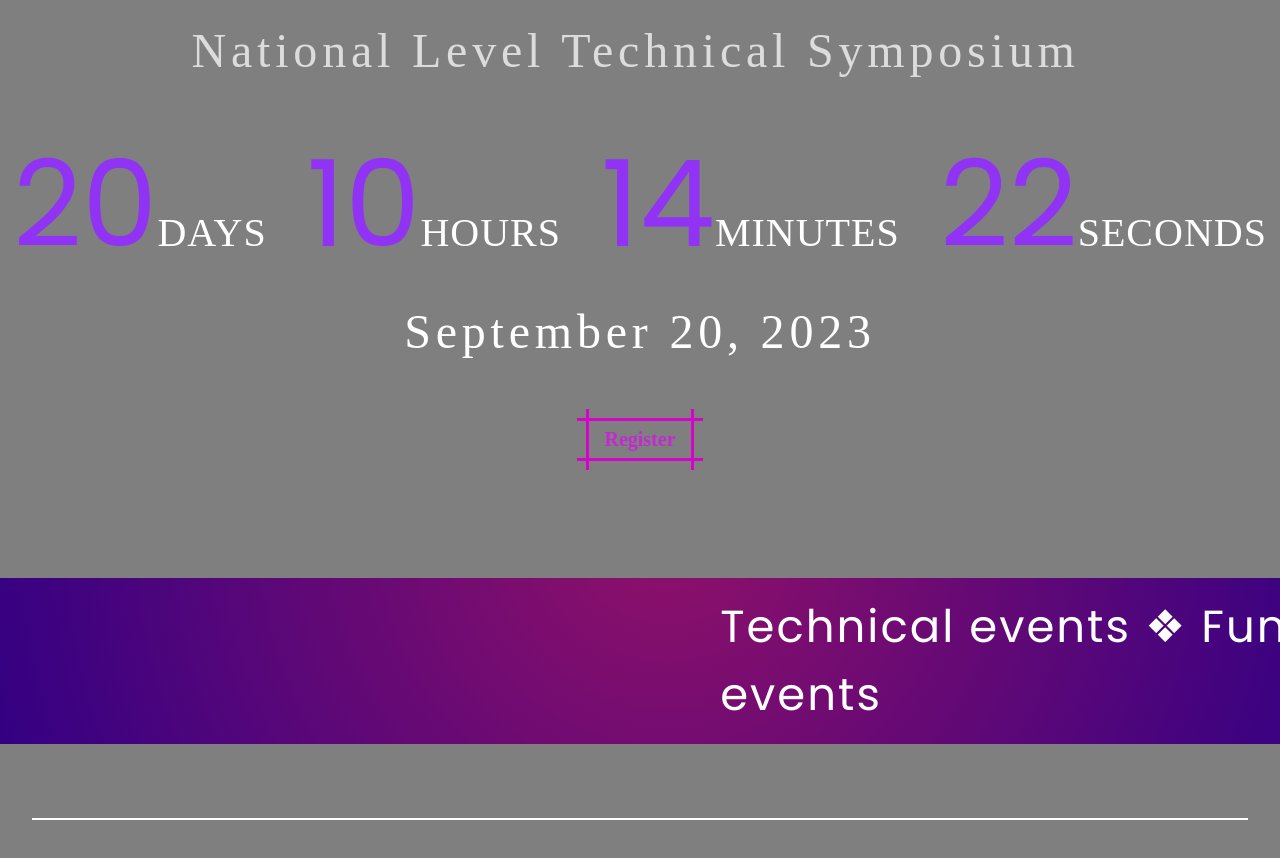
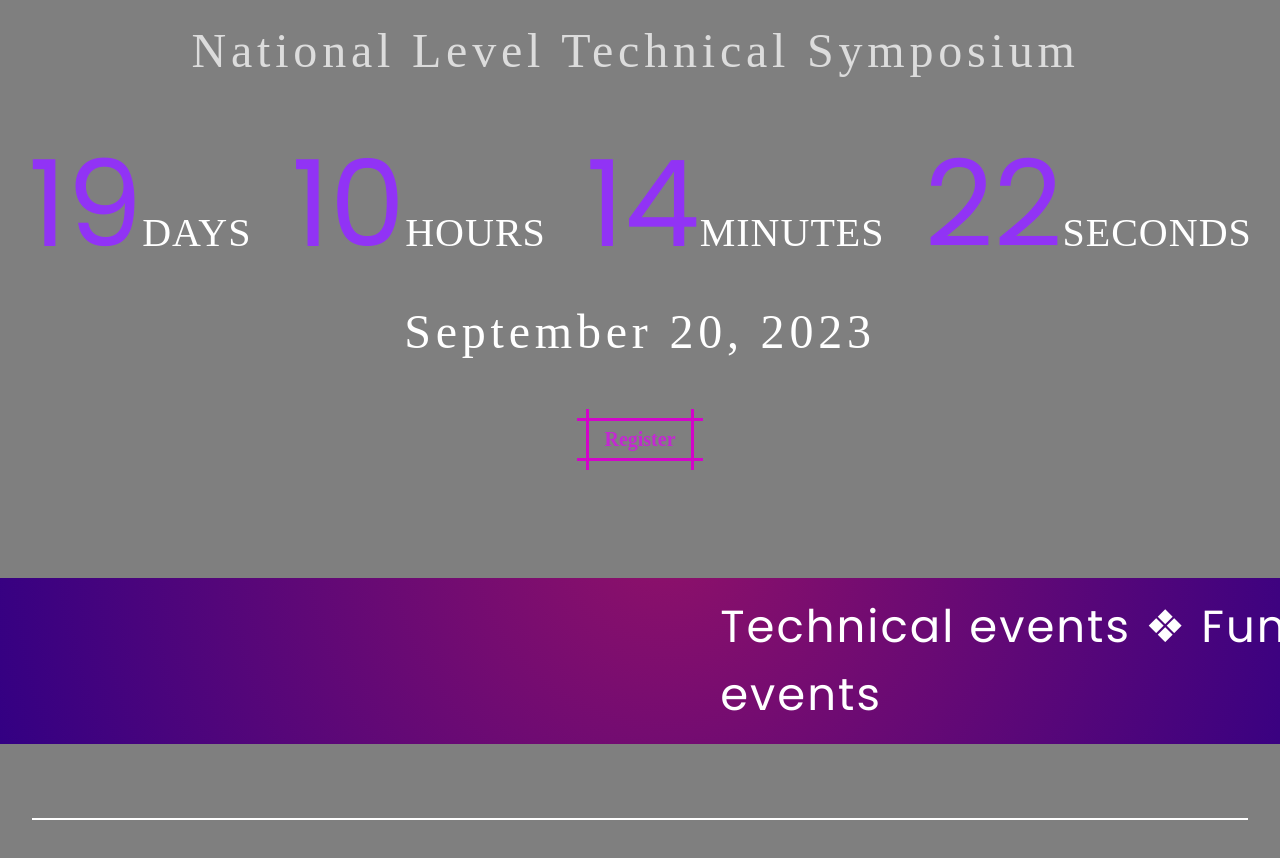
Before and after one commit to Arunsiva003/Trojans_2023, a React (Create React App) app in the folder frontend/: page / in a window 1280 px wide. Shown: the part 1021-1879 px from the top of the page. Built offline with nearby package versions, Linux system fonts and the light colour scheme; a web font is replaced by a local one.

Commit message:
Timer changed

```diff
--- a/frontend/src/components/timer.jsx
+++ b/frontend/src/components/timer.jsx
@@ -2,7 +2,7 @@ import React, { useState, useEffect } from 'react';
 import './timer.css';
 
 export default function Timer() {
-    const targetDate = new Date('2023-09-20T23:59:59').getTime();
+    const targetDate = new Date('2023-09-19T23:59:59').getTime();
 
     const calculateTimeLeft = () => {
         const now = new Date().getTime();
```
